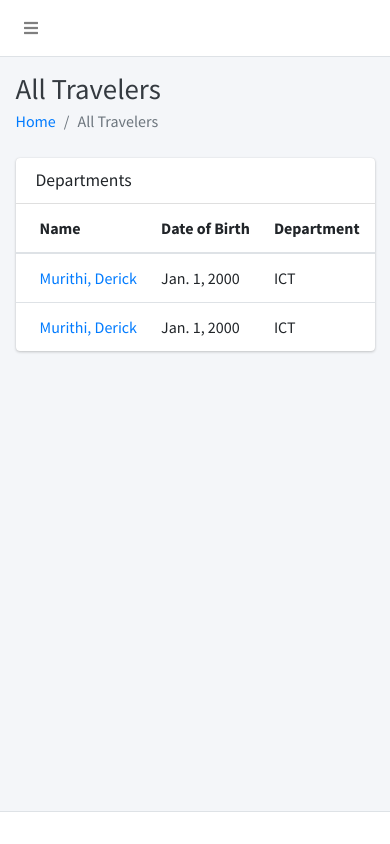
After one commit to d-mwenda/earo_travel_tracker, a Django app: page /traveler/list-travelers in a window 390 px wide. The commit adds this page. Run offline with Django 3.2, Linux system fonts and the light colour scheme; data comes from the database, SQL or seed files in the repository; some libraries are stand-ins or nearby versions.

Commit message:
CRU views implemented, D views not implemented for traveler app

```diff
--- a/backend/earo_travel_tracker/earo_travel_tracker/settings.py
+++ b/backend/earo_travel_tracker/earo_travel_tracker/settings.py
@@ -39,6 +39,7 @@ INSTALLED_APPS = [
     'django.contrib.staticfiles',
     # Third party apps
     'rest_framework',
+    'widget_tweaks',
     # Earo-travel_tracker apps
     'traveler',
     'trip',
--- a/backend/earo_travel_tracker/templates/base.html
+++ b/backend/earo_travel_tracker/templates/base.html
@@ -1,4 +1,5 @@
 {% load static %}
+{% load widget_tweaks %}
 <!DOCTYPE html>
 <html lang="en">
 <head>
@@ -105,34 +106,65 @@
           <!-- Add icons to the links using the .nav-icon class
                with font-awesome or any other icon font library -->
           <li class="nav-item">
-            <a href="#" class="nav-link active">
+            <a href="#" class="nav-link">
               <i class="nav-icon fas fa-tachometer-alt"></i>
               <p>
-                Travelers Register
+                Manage Travelers
                 <i class="right fas fa-angle-left"></i>
               </p>
             </a>
             <ul class="nav nav-treeview">
               <li class="nav-item">
                 <a href="#" class="nav-link">
-                  <i class="far fa-circle nav-icon"></i>
-                  <p>Traveler</p>
+                  <i class="fa fa-users"></i>
+                  <p>Travelers</p>
+                  <i class="right fas fa-angle-left"></i>
                 </a>
+                <ul class="nav nav-treeview">
+                  <li class="nav-item">
+                    <a href="{% url 'u_create_traveler' %}" class="nav-link">
+                      <i class="fa fa-plus" aria-hidden="true"></i>&nbsp;
+                      <p>Add Traveler</p>
+                    </a>
+                  </li>
+                  <li class="nav-item">
+                    <a href="{% url 'u_list_travelers' %}" class="nav-link">
+                      <i class="fa fa-list-alt" aria-hidden="true"></i>&nbsp;
+                      <p>Travelers Register</p>
+                    </a>
+                  </li>
+                </ul>
               </li>
+
               <li class="nav-item">
                 <a href="#" class="nav-link">
-                  <i class="far fa-circle nav-icon"></i>
-                  <p>New Trip</p>
+                  <i class="fa fa-sitemap" aria-hidden="true"></i>
+                  <p>Departments</p>
+                  <i class="right fas fa-angle-left"></i>
                 </a>
+                <ul class="nav nav-treeview">
+                  <li class="nav-item">
+                    <a href="{% url 'u_create_department' %}" class="nav-link">
+                      <i class="fa fa-plus" aria-hidden="true"></i>&nbsp;
+                      <p>Add Deparment</p>
+                    </a>
+                  </li>
+                  <li class="nav-item">
+                    <a href="{% url 'u_list_departments' %}" class="nav-link">
+                      <i class="fa fa-list-alt" aria-hidden="true"></i>&nbsp;
+                      <p>Department Register</p>
+                    </a>
+                  </li>
+                </ul>
               </li>
             </ul>
           </li>
           <!-- Trips -->
           <li class="nav-item">
             <a href="#" class="nav-link">
-              <i class="nav-icon fas fa-tachometer-alt"></i>
+              <i class="nav-icon fas fa fa-plane"></i>
               <p>
-                Trips
+                Manage Trips
                 <i class="right fas fa-angle-left"></i>
               </p>
             </a>
@@ -165,12 +197,12 @@
       <div class="container-fluid">
         <div class="row mb-2">
           <div class="col-sm-6">
-            <h1 class="m-0 text-dark">Page Title</h1>
+            <h1 class="m-0 text-dark">{{page_title}}</h1>
           </div><!-- /.col -->
           <div class="col-sm-6">
             <ol class="breadcrumb float-sm-right">
               <li class="breadcrumb-item"><a href="#">Home</a></li>
-              <li class="breadcrumb-item active">Page Title</li>
+              <li class="breadcrumb-item active">{{page_title}}</li>
             </ol>
           </div><!-- /.col -->
         </div><!-- /.row -->
@@ -181,7 +213,7 @@
     <!-- Main content -->
     <div class="content">
       <div class="container-fluid">
-        <div class="row">
+        <div class="row  justify-content-center">
           {% block content %}
           {% endblock content %}
         </div>
--- a/backend/earo_travel_tracker/templates/traveler/create_department.html
+++ /dev/null
@@ -1,5 +0,0 @@
-{% extends "base.html" %}
-
-{% block content %}
-
-{% endblock content %}
--- /dev/null
+++ b/backend/earo_travel_tracker/templates/traveler/list_travelers.html
@@ -0,0 +1,48 @@
+{% extends "base.html" %}
+
+{% block content %}
+<div class="col-12">
+    <div class="card">
+      <div class="card-header">
+        <h3 class="card-title">Departments</h3>
+      </div>
+      <!-- /.card-header -->
+      <div class="card-body table-responsive p-0">
+        <table class="table table-hover text-nowrap">
+          <thead>
+            <tr>
+              <th>Name</th>
+              <th>Date of Birth</th>
+              <th>Department</th>
+              <th>Type of Traveler</th>
+              <th>Nationality</th>
+              <th>Is Dependant of</th>
+              <th>Country of duty / residence</th>
+              <th>Contact Telephone</th>
+              <th>Contact Email</th>
+              <th>Line Manager</th>
+            </tr>
+          </thead>
+          <tbody>
+            {% for traveler in travelers %}
+            <tr>
+              <td><a href="{% url 'u_traveler_details' traveler_id=traveler.id %}">{{traveler.last_name}}, {{traveler.first_name}}</a></td>
+              <td>{{traveler.date_of_birth}}</td>
+              <td>{{traveler.department}}</td>
+              <td>{{traveler.type_of_traveler}}</td>
+              <td>{{traveler.nationality}}</td>
+              <td>{{traveler.is_dependant_of}}</td>
+              <td>{{traveler.country_of_duty}}</td>
+              <td>{{traveler.contact_telephone}}</td>
+              <td>{{traveler.contact_email}}</td>
+              <td>{{traveler.is_managed_by}}</td>
+            </tr>
+            {% endfor %}
+          </tbody>
+        </table>
+      </div>
+      <!-- /.card-body -->
+    </div>
+    <!-- /.card -->
+  </div>
+  {% endblock content %}
--- a/backend/earo_travel_tracker/traveler/urls.py
+++ b/backend/earo_travel_tracker/traveler/urls.py
@@ -5,7 +5,9 @@ from django.urls import path
 # Third party app imports
 from rest_framework import routers
 # Earo_travel_tracker imports
-from .views import TravelerViewSet, DepartmentViewSet
+from .views import TravelerViewSet, DepartmentViewSet, DepartmentCreateView, DepartmentListView, \
+    DepartmentDetailView, DepartmentUpdateView, DepartmentDeleteView, TravelerCreateView, \
+    TravelerListView, TravelerDetailView, TravelerUpdateView
 
 
 router = routers.SimpleRouter()
@@ -14,5 +16,15 @@ router.register(r'departments', DepartmentViewSet)
 api_url_patterns = router.urls
 
 urlpatterns = [
-
+    # Department views urls
+    path('new-department', DepartmentCreateView.as_view(), name='u_create_department'),
+    path('list-departments', DepartmentListView.as_view(), name='u_list_departments'),
+    path('department-details/department=<department_id>', DepartmentDetailView.as_view(), name='u_department_details'),
+    path('edit-department/department=<department_id>', DepartmentUpdateView.as_view(), name='u_edit_department'),
+    path('delete-department', DepartmentDeleteView.as_view(), name='u_delete_department'),
+    # Traveler views urls
+    path('new-traveler', TravelerCreateView.as_view(), name='u_create_traveler'),
+    path('list-travelers', TravelerListView.as_view(), name='u_list_travelers'),
+    path('traveler-profile/traveler=<traveler_id>', TravelerDetailView.as_view(), name='u_traveler_details'),
+    path('edit-traveler/traveler=<traveler_id>', TravelerUpdateView.as_view(), name='u_edit_traveler'),
 ]
--- a/backend/earo_travel_tracker/traveler/views.py
+++ b/backend/earo_travel_tracker/traveler/views.py
@@ -1,13 +1,17 @@
 """
 This file provides all view functionality for the traveler app.
 """
+from django.views.generic import CreateView, ListView, DetailView, UpdateView, DeleteView
+from django.urls import reverse_lazy
 # Third party apps imports
 from rest_framework import viewsets
 # Earo_travel_tracker imports
 from .models import TravelerDetails, DepartmentsModel
 from .serializers import TravelerDetailsSerializer, DepartmentSerializer
+from .forms import TravelerBioForm
 
 
+# Rest API Views
 class TravelerViewSet(viewsets.ModelViewSet):
     """
     This class provides the requisite functionality to manipulate traveler details.
@@ -22,3 +26,129 @@ class DepartmentViewSet(viewsets.ModelViewSet):
     """
     queryset = DepartmentsModel.objects.all()
     serializer_class = DepartmentSerializer
+
+
+# classes below are Non-API views
+# Department
+class DepartmentCreateView(CreateView):
+    """
+    Creating new departments.
+    """
+    model = DepartmentsModel
+    fields = ['department', 'description']
+    template_name = 'traveler/add_edit_department.html'
+    extra_context = {
+        'page_title': 'Add Department'
+    }
+
+
+class DepartmentListView(ListView):
+    """
+    View all departments.
+    """
+    model = DepartmentsModel
+    context_object_name = 'departments'
+    template_name = 'traveler/list_departments.html'
+    extra_context = {
+        'page_title': 'All Departments'
+    }
+
+
+class DepartmentDetailView(DetailView):
+    """
+    View all departments.
+    """
+    model = DepartmentsModel
+    context_object_name = 'department'
+    pk_url_kwarg = 'department_id'
+    template_name = 'traveler/department_profile.html'
+    extra_context = {
+        'page_title': 'Department Profile'
+    }
+
+
+class DepartmentUpdateView(UpdateView):
+    """
+    View all departments.
+    """
+    model = DepartmentsModel
+    fields = ['department', 'description']
+    pk_url_kwarg = 'department_id'
+    context_object_name = 'department'
+    template_name = 'traveler/add_edit_department.html'
+    # success_url = reverse_lazy('u_department_details', kwargs={'department_id': 'department.id'})
+    extra_context = {
+        'page_title': 'Edit department'
+    }
+
+
+class DepartmentDeleteView(DeleteView):
+    """
+    View all departments.
+    """
+    model = DepartmentsModel
+
+
+# Travelers
+class TravelerCreateView(CreateView):
+    """
+    Add new travelers.
+    """
+    model = TravelerDetails
+    form_class = TravelerBioForm
+    template_name = 'traveler/add_edit_traveler.html'
+    extra_context = {
+        'page_title': 'Add Traveler'
+    }
+
+
+class TravelerListView(ListView):
+    """
+    View all registered travelers.
+    """
+    model = TravelerDetails
+    context_object_name = 'travelers'
+    template_name = 'traveler/list_travelers.html'
+    extra_context = {
+        'page_title': 'All Travelers'
+    }
+
+
+class TravelerDetailView(DetailView):
+    """
+    View a travelers profile.
+    """
+    model = TravelerDetails
+    pk_url_kwarg = 'traveler_id'
+    context_object_name = 'traveler'
+    template_name = 'traveler/traveler_profile.html'
+    extra_context = {
+        'page_title': 'Traveler Profile'
+    }
+
+
+class TravelerUpdateView(UpdateView):
+    """
+    View a travelers profile.
+    """
+    model = TravelerDetails
+    form_class = TravelerBioForm
+    pk_url_kwarg = 'traveler_id'
+    context_object_name = 'traveler'
+    template_name = 'traveler/add_edit_traveler.html'
+    extra_context = {
+        'page_title': 'Edit traveler'
+    }
+
+
+class TravelerDeleteView(DetailView):
+    """
+    View a travelers profile.
+    """
+    model = TravelerDetails
+    pk_url_kwarg = 'traveler_id'
+    context_object_name = 'traveler'
+    template_name = 'traveler/traveler_profile.html'
+    extra_context = {
+        'page_title': 'Traveler Profile'
+    }
--- a/backend/earo_travel_tracker/trip/urls.py
+++ b/backend/earo_travel_tracker/trip/urls.py
@@ -20,5 +20,10 @@ api_url_patterns = router.urls
 
 
 urlpatterns = [
-
+    path('trips', TripViewSet),
+    path('trip-traveler-dependants', TripTravelerDependantsViewSet),
+    path('trip-expenses', TripExpensesViewSet),
+    path('trip-approval', TripApprovalViewSet),
+    path('trip-itinerary', TripItineraryViewSet),
+    path('trip-approver-groups', ApproverGroupsViewSet),
 ]
```
Also changed, not shown: backend/earo_travel_tracker/templates/render_form.html (added, +17 -0 lines), backend/earo_travel_tracker/templates/traveler/add_edit_department.html (added, +16 -0 lines), backend/earo_travel_tracker/templates/traveler/add_edit_traveler.html (added, +16 -0 lines), backend/earo_travel_tracker/templates/traveler/department_profile.html (added, +28 -0 lines), backend/earo_travel_tracker/templates/traveler/list_departments.html (added, +32 -0 lines), backend/earo_travel_tracker/templates/traveler/traveler_profile.html (added, +45 -0 lines), backend/earo_travel_tracker/traveler/forms.py (added, +21 -0 lines), backend/earo_travel_tracker/traveler/models.py (+16 -4 lines), backend/earo_travel_tracker/db.sqlite3, backend/earo_travel_tracker/traveler/migrations/0004_auto_20200924_1646.py (added).
